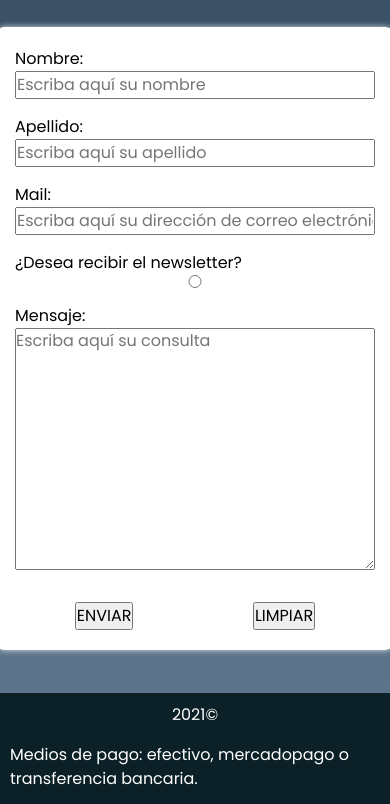
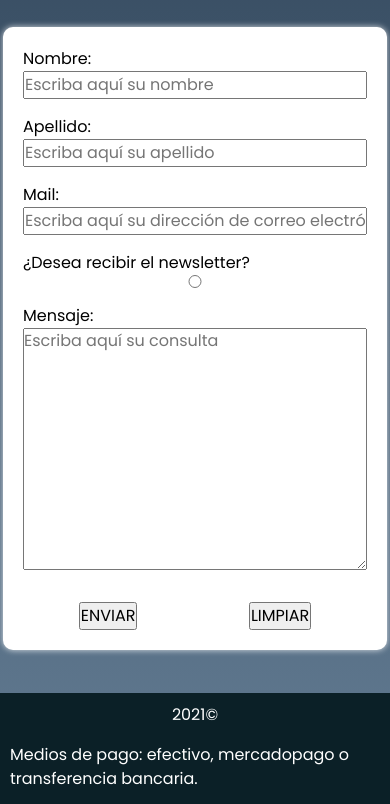
Before and after one commit to juanbacci/Proyecto-LaCompania, a website: page Contacto/index.html in a window 390 px wide. Shown: the part 141-945 px from the top of the page. Drawn offline with nearby package versions, Linux system fonts and the light colour scheme.

Commit message:
responsive form contacto 2

```diff
--- a/scss/_mediaqueries.scss
+++ b/scss/_mediaqueries.scss
@@ -31,7 +31,7 @@
   form {
     background: white;
     padding: 20px;
-    width: 25rem;
+    width: 24rem;
     border-radius: 10px;
     box-shadow: 0 0 6px 0 rgba(255, 255, 255, 0.8);
   }
```
Also changed, not shown: css/styles.css.
